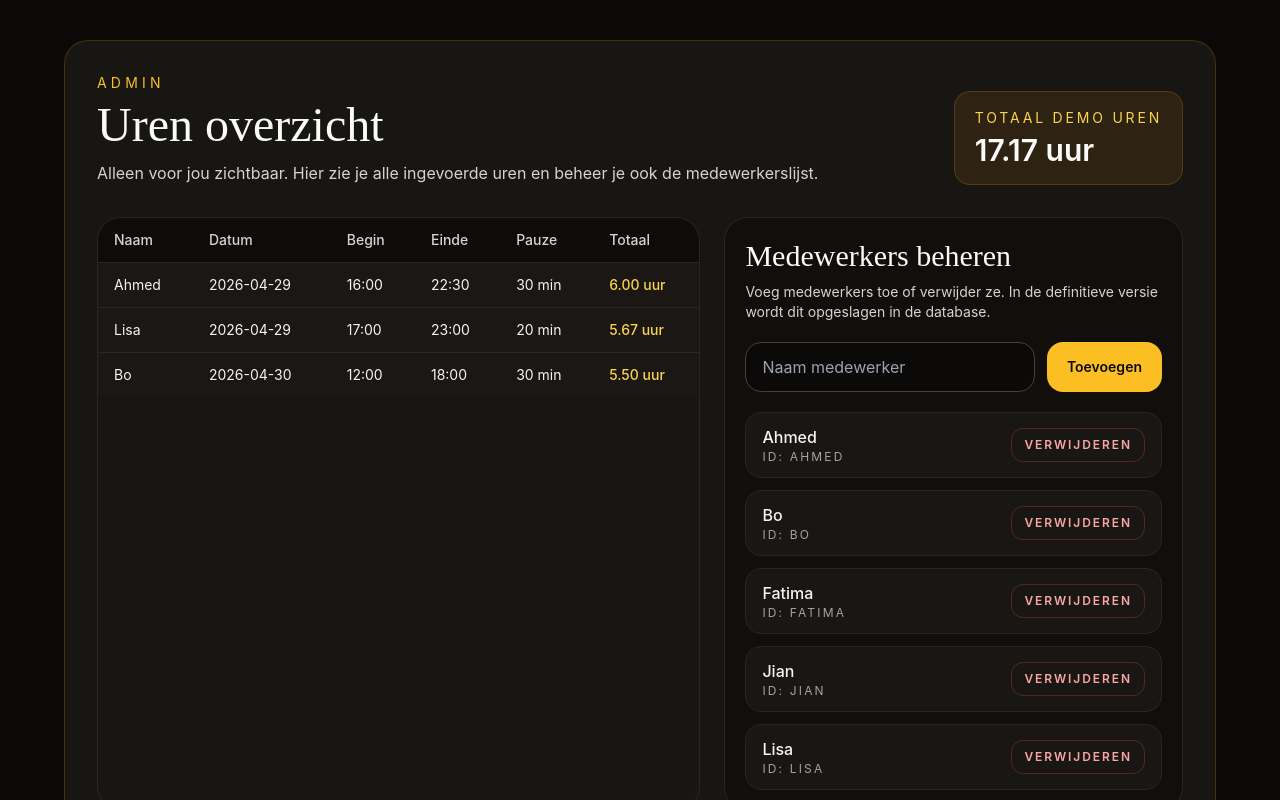
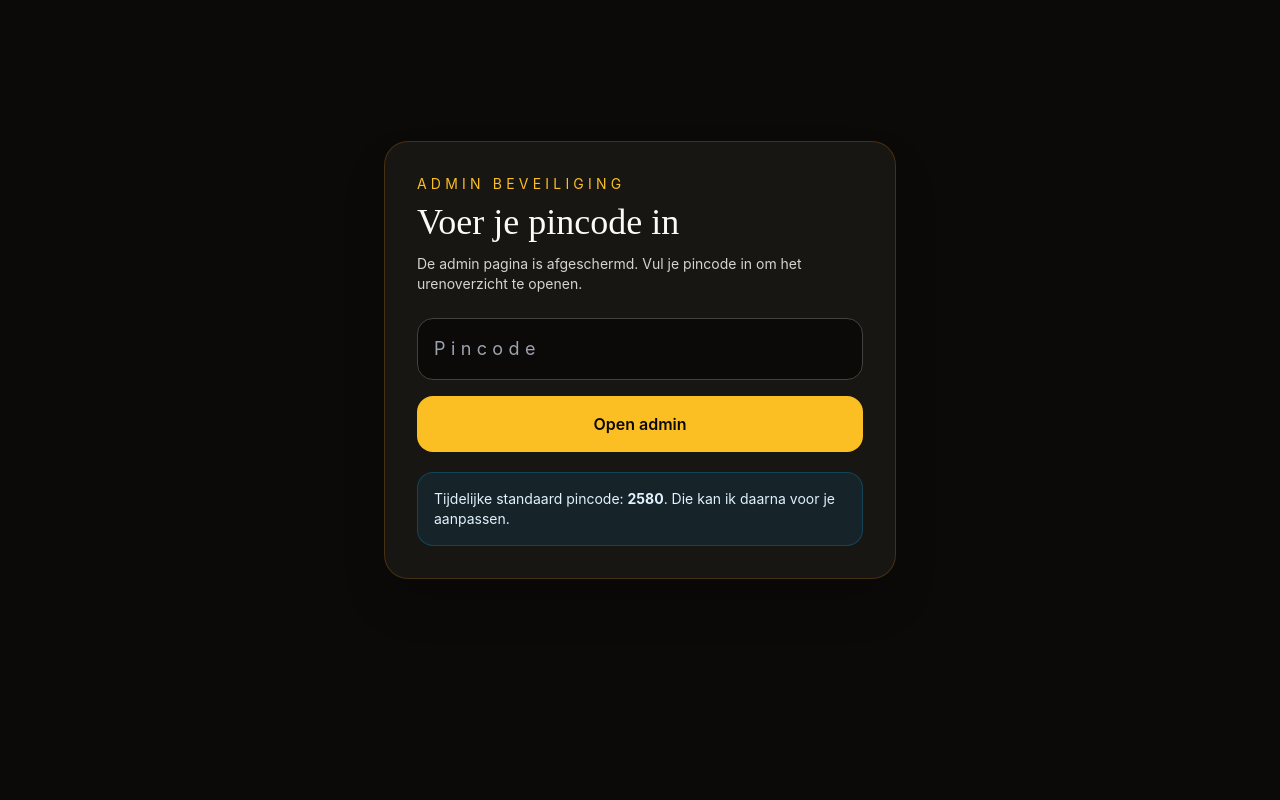
Before and after one commit to 1993yanji-gif/sumo-uren-app, a Next.js app: page /admin in a window 1280 px wide. Shown: the top 800 px of the page. Built offline with nearby package versions, Linux system fonts and the light colour scheme.

Commit message:
Add PIN protection to admin page

```diff
--- a/src/app/admin/page.tsx
+++ b/src/app/admin/page.tsx
@@ -1,6 +1,6 @@
 'use client'
 
-import { useMemo, useState } from 'react'
+import { useEffect, useMemo, useState } from 'react'
 import { defaultEmployees, type EmployeeOption } from '@/lib/hours-data'
 
 type TimeEntry = {
@@ -18,6 +18,9 @@ const sampleRows: TimeEntry[] = [
   { name: 'Bo', date: '2026-04-30', start: '12:00', end: '18:00', breakMinutes: 30, hours: 5.5 },
 ]
 
+const DEFAULT_ADMIN_PIN = '2580'
+const ADMIN_PIN_STORAGE_KEY = 'sumo-uren-admin-auth'
+
 function createEmployeeId(name: string) {
   return name
     .toLowerCase()
@@ -30,8 +33,33 @@ export default function AdminPage() {
   const [employees, setEmployees] = useState<EmployeeOption[]>(defaultEmployees)
   const [newEmployeeName, setNewEmployeeName] = useState('')
   const [message, setMessage] = useState('')
+  const [pinInput, setPinInput] = useState('')
+  const [pinError, setPinError] = useState('')
+  const [isUnlocked, setIsUnlocked] = useState(false)
 
+  const adminPin = process.env.NEXT_PUBLIC_ADMIN_PIN || DEFAULT_ADMIN_PIN
   const totalHours = useMemo(() => sampleRows.reduce((sum, row) => sum + row.hours, 0), [])
+
+  useEffect(() => {
+    if (typeof window === 'undefined') return
+    const savedState = window.sessionStorage.getItem(ADMIN_PIN_STORAGE_KEY)
+    if (savedState === 'ok') {
+      setIsUnlocked(true)
+    }
+  }, [])
+
+  const handleUnlock = (event: React.FormEvent<HTMLFormElement>) => {
+    event.preventDefault()
+
+    if (pinInput === adminPin) {
+      setIsUnlocked(true)
+      setPinError('')
+      window.sessionStorage.setItem(ADMIN_PIN_STORAGE_KEY, 'ok')
+      return
+    }
+
+    setPinError('Onjuiste pincode.')
+  }
 
   const handleAddEmployee = (event: React.FormEvent<HTMLFormElement>) => {
     event.preventDefault()
@@ -59,6 +87,49 @@ export default function AdminPage() {
     const employee = employees.find((item) => item.id === employeeId)
     setEmployees((current) => current.filter((item) => item.id !== employeeId))
     setMessage(employee ? `${employee.name} verwijderd uit de medewerkerslijst.` : 'Medewerker verwijderd.')
+  }
+
+  if (!isUnlocked) {
+    return (
+      <main className="min-h-screen bg-stone-950 px-4 py-10 text-stone-100">
+        <div className="mx-auto flex min-h-[80vh] max-w-lg items-center">
+          <div className="w-full rounded-3xl border border-amber-500/20 bg-stone-900/80 p-8 shadow-2xl shadow-black/30 backdrop-blur">
+            <p className="mb-2 text-sm uppercase tracking-[0.3em] text-amber-400">Admin beveiliging</p>
+            <h1 className="font-display text-4xl text-stone-50">Voer je pincode in</h1>
+            <p className="mt-3 text-sm text-stone-300">
+              De admin pagina is afgeschermd. Vul je pincode in om het urenoverzicht te openen.
+            </p>
+
+            <form className="mt-6 space-y-4" onSubmit={handleUnlock}>
+              <input
+                type="password"
+                inputMode="numeric"
+                value={pinInput}
+                onChange={(event) => setPinInput(event.target.value)}
+                placeholder="Pincode"
+                className="w-full rounded-2xl border border-stone-700 bg-stone-950 px-4 py-4 text-lg tracking-[0.3em] text-stone-100 outline-none transition focus:border-amber-400"
+              />
+              <button
+                type="submit"
+                className="w-full rounded-2xl bg-amber-400 px-5 py-4 text-base font-semibold text-stone-950 transition hover:bg-amber-300"
+              >
+                Open admin
+              </button>
+            </form>
+
+            {pinError ? (
+              <div className="mt-4 rounded-2xl border border-red-500/25 bg-red-500/10 px-4 py-3 text-sm text-red-200">
+                {pinError}
+              </div>
+            ) : null}
+
+            <div className="mt-5 rounded-2xl border border-sky-500/25 bg-sky-500/10 p-4 text-sm text-sky-100">
+              Tijdelijke standaard pincode: <strong>{DEFAULT_ADMIN_PIN}</strong>. Die kan ik daarna voor je aanpassen.
+            </div>
+          </div>
+        </div>
+      </main>
+    )
   }
 
   return (
```
Also changed, not shown: 1 other file (tests, documents, lock files or other folders).
